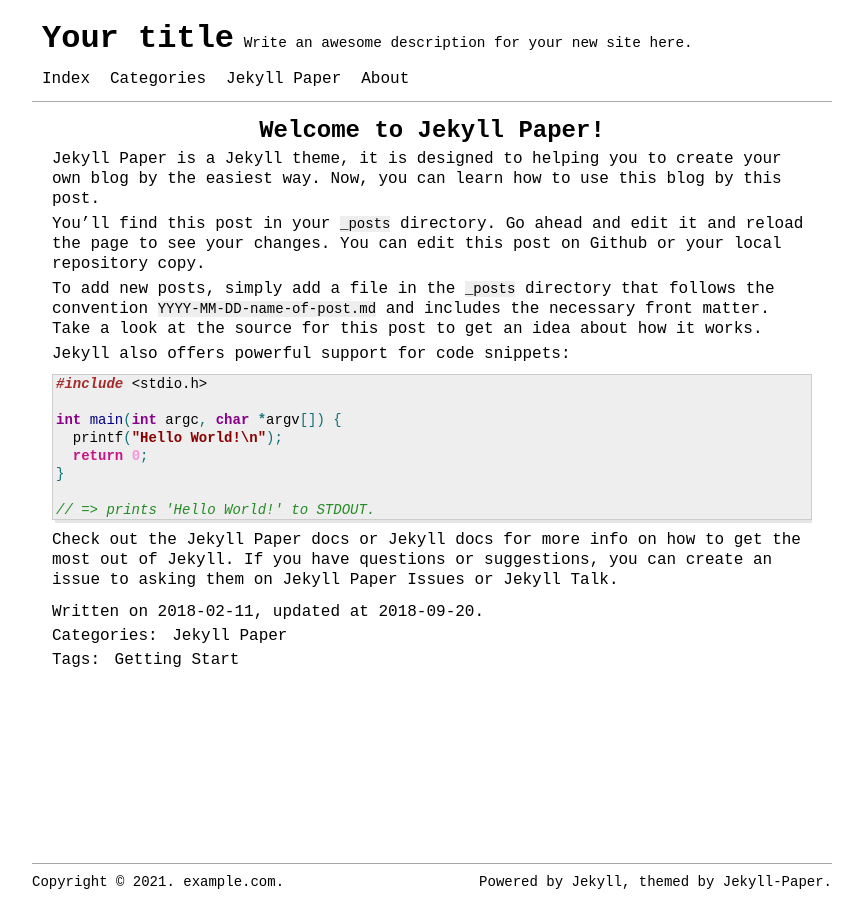
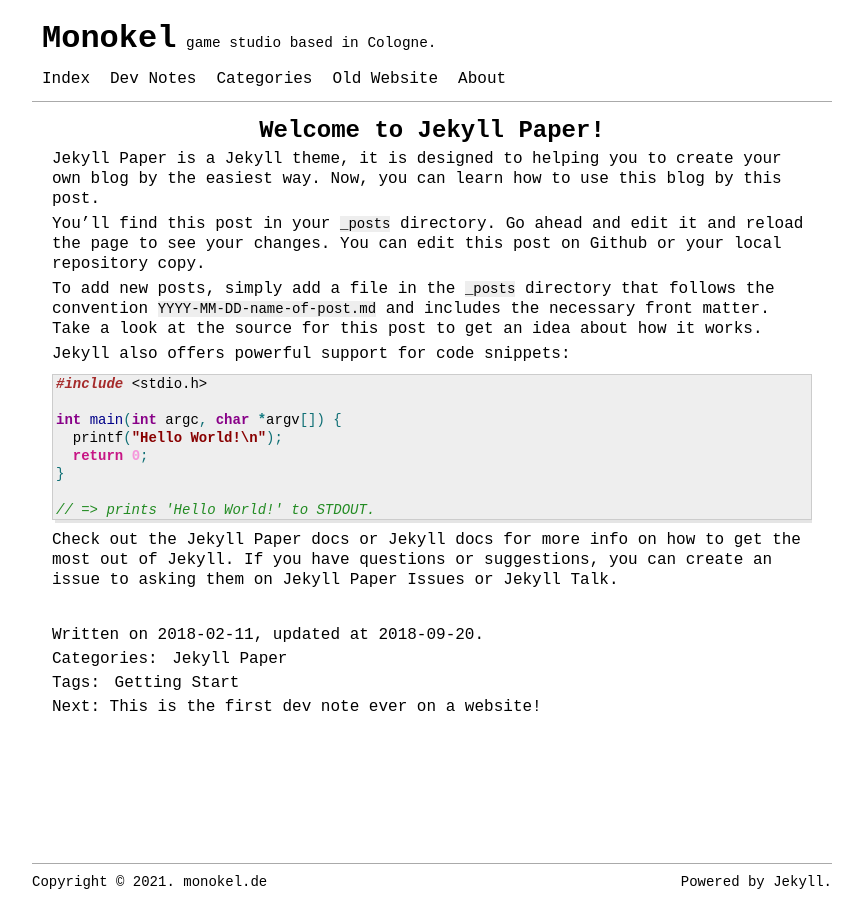
Before and after one commit to hollowspecter/monokel-website, a Jekyll site: the page built from _posts/2018-02-11-welcome-to-jekyll.markdown, in a window 1280 px wide. Shown: the whole page, without its empty margins (208-1068 px from the left). Built offline with Jekyll 4.4.1, drawn with Linux system fonts in a browser that asks for light colours.

Commit message:
first changes

```diff
--- a/_config.yml
+++ b/_config.yml
@@ -1,4 +1,5 @@
 # Welcome to Jekyll-Paper!
+#
 #
 # This config file is meant for settings that affect your whole blog, values
 # which you are expected to set up once and rarely edit after that. If you find
@@ -13,15 +14,15 @@
 # you will see them accessed via {{ site.title }}, {{ site.email }}, and so on.
 # You can create any custom variable you would like, and they will be accessible
 # in the templates via {{ site.myvariable }}.
-title: Your title
-email: your-email@example.com
+title: Monokel
+email: info@monokel.de
 name: Your name
 description: >- # this means to ignore newlines until "baseurl:"
-  Write an awesome description for your new site here.
-keywords: [Your keywords]
+  game studio based in Cologne.
+keywords: [Monokel Game Developer Studio White Shadows]
 baseurl: "" # the subpath of your site, e.g. /blog
 url: "" # the base hostname & protocol for your site, e.g. http://example.com
-domain: "example.com" # the domain name for your site, e.g. example.com
+domain: "monokel.de" # the domain name for your site, e.g. example.com
 language: en
 # Supported languages list:
 # en: English
@@ -57,8 +58,8 @@ jekyll-archives:
     - tags
   layout: archive
   permalinks:
-    category: /category/:name/
-    tag: /tag/:name/
+    category: /c/:name/
+    tag: /t/:name/
 
 # Build settings
 markdown: kramdown
--- a/_data/lang.yml
+++ b/_data/lang.yml
@@ -2,6 +2,7 @@ en:
   menu_index: "Index"
   menu_category: "Categories"
   menu_about: "About"
+  menu_devnotes: "Dev Notes"
   paginator_previous: "Previous"
   paginator_pages: "Page: "
   paginator_next: "Next"
@@ -18,6 +19,7 @@ de:
   menu_index: "Index"
   menu_category: "Kategorien"
   menu_about: "Über"
+  menu_devnotes: "Dev Notes"
   paginator_previous: "Bisherige"
   paginator_pages: "Seite: "
   paginator_next: "Nächster"
--- a/_includes/footer.html
+++ b/_includes/footer.html
@@ -1,6 +1,6 @@
 <div class="footer-copyright">
-  <span class="footer-copyright-text float-left">Copyright &copy; {{ site.time | date: '%Y' }}. {{ site.domain }}.</span>
+  <span class="footer-copyright-text float-left">Copyright &copy; {{ site.time | date: '%Y' }}. {{ site.domain }}</span>
   <span class="footer-copyright-text float-right">
-    Powered by <a href="https://jekyllrb.com/">Jekyll</a>, themed by <a href="https://github.com/ghosind/Jekyll-Paper">Jekyll-Paper</a>.
+    Powered by <a href="https://jekyllrb.com/">Jekyll</a>.
   </span>
 </div>
--- a/_layouts/post.html
+++ b/_layouts/post.html
@@ -12,6 +12,7 @@ layout: default
   <div class="post-content">
     {{ content }}
   </div>
+  <br/>
   <div class="post-info">
     <div class="post-date">
       {{ site.data.lang[site.language].post_write_date }}{{ page.date | date: "%Y-%m-%d" }}{% if page.last_modified_at %}, {{ site.data.lang[site.language].post_update_date }}{{ page.last_modified_at | date: "%Y-%m-%d" }}{% endif %}.
@@ -19,13 +20,13 @@ layout: default
     <div class="post-categories">
       <span>{{ site.data.lang[site.language].post_categories }}</span>
       {% for category in page.categories %}
-      <a href="{{ site.baseurl }}/category/{{ category | slugify }}" class="post-category">{{ category }}</a>
+      <a href="{{ site.baseurl }}/c/{{ category | slugify }}" class="post-category">{{ category }}</a>
       {% endfor %}
     </div>
     <div class="post-tags">
       <span>{{ site.data.lang[site.language].post_tags }}</span>
       {% for tag in page.tags %}
-      <a href="{{ site.baseurl }}/tag/{{ tag | slugify }}" class="post-tag">{{ tag }}</a>
+      <a href="{{ site.baseurl }}/t/{{ tag | slugify }}" class="post-tag">{{ tag }}</a>
       {% endfor %}
     </div>
     <div class="post-tools">
--- /dev/null
+++ b/_posts/2021-03-12-first-dev-note.markdown
@@ -0,0 +1,13 @@
+---
+layout: post
+title:  "This is the first dev note ever on a website!"
+date:   2021-03-12
+last_modified_at: 2021-03-12
+categories: [Dev Note]
+tags: [Getting Start]
+---
+
+Hello again.
+This is me.
+This is an example dev note.
+Don't you think this workflow is great?
--- a/pages/category.html
+++ b/pages/category.html
@@ -10,7 +10,7 @@ permalink: /category/
   </div>
   <ul class="categories-list">
     {% for category in site.categories %}
-      <li><a href="{{ base.url }}/category/{{ category | first | slugify }}">{{ category | first }}</a></li>
+      <li><a href="{{ base.url }}/c/{{ category | first | slugify }}">{{ category | first }}</a></li>
     {% endfor %}
   </ul>
 </article>
```
Also changed, not shown: _data/menus.yml (+5 -2 lines), pages/devnotes.html (added, +15 -0 lines), README-CN.md (deleted), 1 other file.
